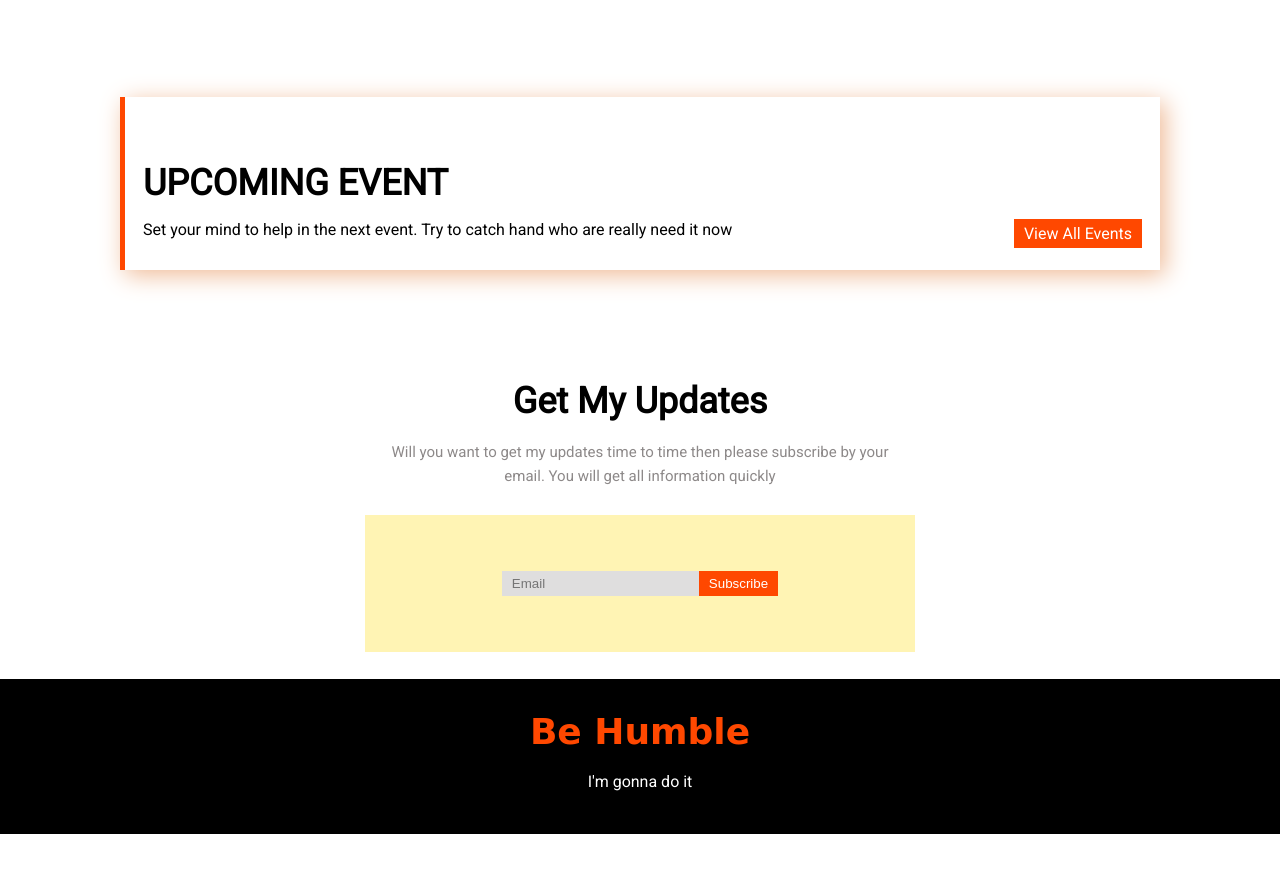
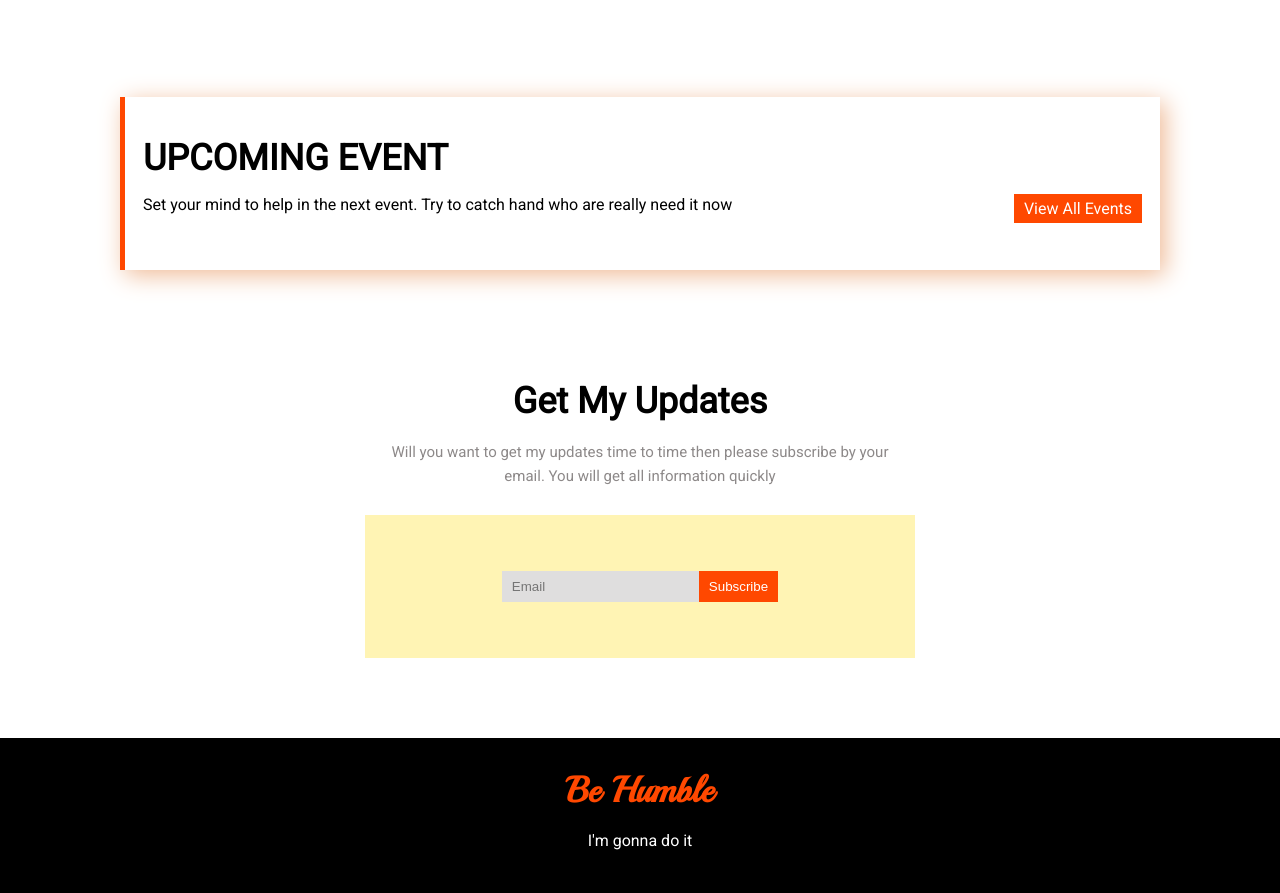
Before and after one commit to mahfuzshamim7426/Make_A_Donation-Assignment01, a plain HTML site: page index.html in a window 1280 px wide. Shown: the part 2354-3247 px from the top of the page. Before the commit the page ends 3188 px from the top, so only its background shows below. Drawn offline with Linux system fonts and the light colour scheme.

Commit message:
Final edition

```diff
--- a/index.html
+++ b/index.html
@@ -8,7 +8,7 @@
     <title>Make A Donation</title>
     <link rel="preconnect" href="https://fonts.googleapis.com">
     <link rel="preconnect" href="https://fonts.gstatic.com" crossorigin>
-    <link href="https://fonts.googleapis.com/css2?family=Roboto&display=swap" rel="stylesheet">
+    <link href="https://fonts.googleapis.com/css2?family=Playball&family=Roboto&display=swap" rel="stylesheet">
     <link rel="stylesheet" href="style.css">
 </head>
 
--- a/style.css
+++ b/style.css
@@ -250,12 +250,11 @@ body {
     margin: 60px 0;
     border-left: 5px solid rgb(255, 72, 0);
     box-shadow: 5px 5px 23px #efba96;
-    padding: 15px 18px;
+    padding: 40px 18px;
 }
 
 .event-header {
     text-align: left;
-    padding-top: 50px;
     font-size: 36px;
     font-weight: 700;
     margin: 0;
@@ -281,7 +280,7 @@ body {
 
 
 
-/* =========<!-- Subscription Section Start -->====== */
+/* =========<Subscription Section Start====== */
 .subscription-body {
     background-color: rgb(255, 244, 180);
     padding: 56px 0px;
@@ -299,7 +298,7 @@ body {
 
     background-color: rgb(223, 222, 222);
     border: none;
-    padding: 5px 10px;
+    padding: 8px 10px;
 
 }
 
@@ -307,11 +306,11 @@ body {
     color: #fff;
     background-color: rgb(255, 72, 0);
     border: none;
-    padding: 5px 10px;
+    padding: 8px 10px;
 
 }
 
-/*========= <!-- Subscription Section End -->======= */
+/*=========  Subscription Section End======= */
 
 
 /* Footer start  */
@@ -319,9 +318,7 @@ body {
     background-color: black;
     color: white;
     text-align: center;
-    margin: 0;
-    padding: 0;
-
+    margin-top: 80px;
 }
 
 .footer-element {
```
